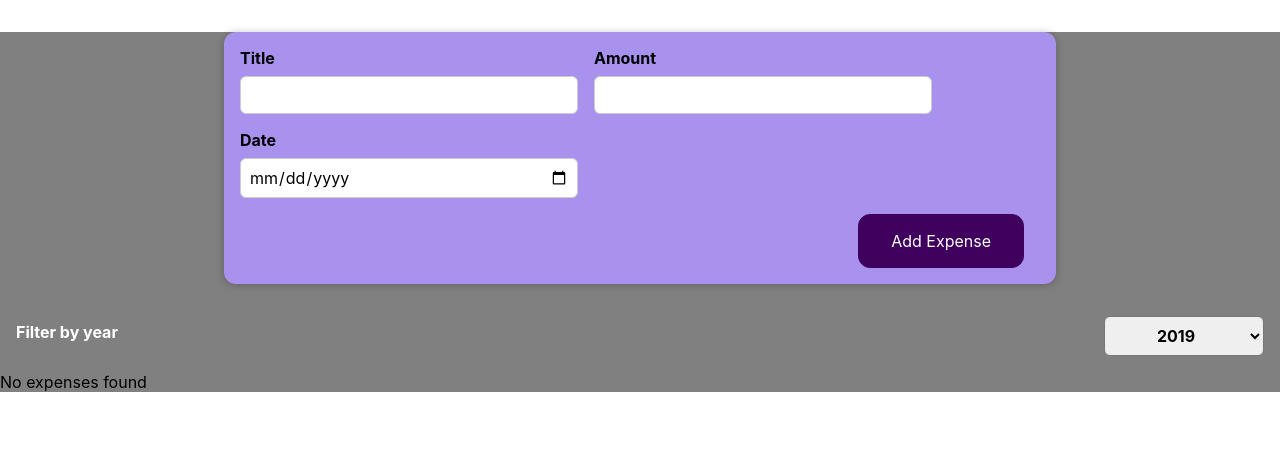
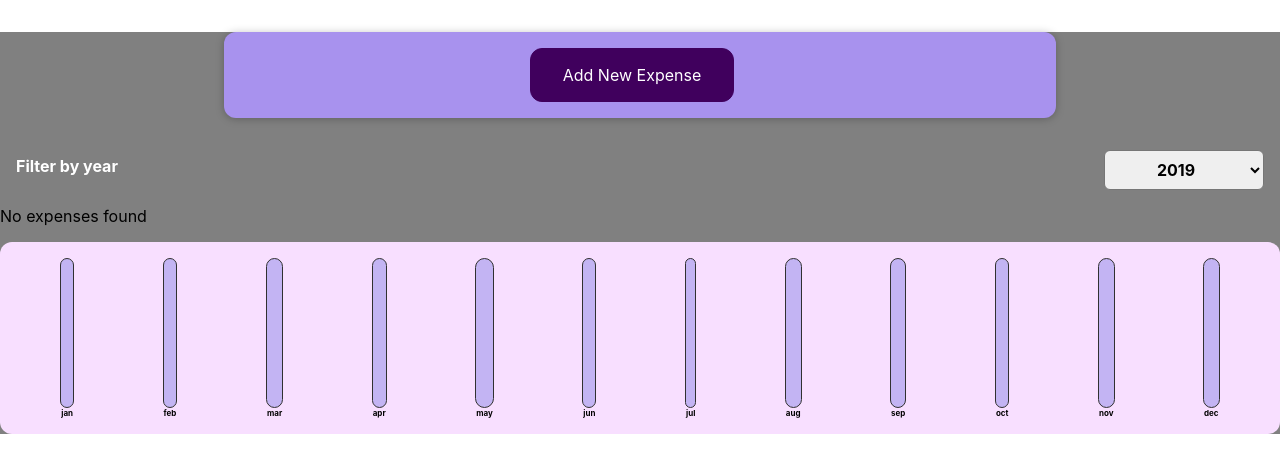
Before and after one commit to ThanushSiva/first-react-app, a React (Create React App) app: page / in a window 1280 px wide. Shown: the top 472 px of the page. Built offline with nearby package versions, Linux system fonts and the light colour scheme.

Commit message:
Charts and dynamic styles

```diff
--- a/src/components/ExpenseForm.js
+++ b/src/components/ExpenseForm.js
@@ -73,6 +73,7 @@ function ExpenseForm(props) {
                 </div>
             </div>
             <div className='new-expense__actions'>
+                <button type='reset' onClick={props.onCancel}>Cancel</button>
                 <button type='submit'>Add Expense</button>
             </div>
         </form>
--- a/src/components/Expenses.js
+++ b/src/components/Expenses.js
@@ -1,5 +1,6 @@
 import ExpenseItem from './ExpenseItem'
 import ExpenseFilter from './ExpenseFilter'
+import ExpensesChart from './ExpensesChart';
 import { useState } from 'react'
 
 function Expenses(props) {
@@ -19,7 +20,7 @@ function Expenses(props) {
                 filteredExpenses.length === 0 ? <p>No expenses found</p> : filteredExpenses.map((exp) => (
                     <ExpenseItem key={exp.id} title={exp.title} amount={exp.amount} date={exp.date} />)
                 )}
-
+            <ExpensesChart expenses={filteredExpenses}/>
             {/* <ExpenseItem title={expenses[0].title} amount={expenses[0].amount} date={expenses[0].date}></ExpenseItem>
             <ExpenseItem title={expenses[1].title} amount={expenses[1].amount} date={expenses[1].date}></ExpenseItem>
             <ExpenseItem title={expenses[2].title} amount={expenses[2].amount} date={expenses[2].date}></ExpenseItem>
--- /dev/null
+++ b/src/components/ExpensesChart.js
@@ -0,0 +1,29 @@
+import Chart from "./charts/Chart";
+
+const ExpensesChart = (props) => {
+    const chartDataPoints = [
+        { label: 'jan', value: 0 },
+        { label: 'feb', value: 0 },
+        { label: 'mar', value: 0 },
+        { label: 'apr', value: 0 },
+        { label: 'may', value: 0 },
+        { label: 'jun', value: 0 },
+        { label: 'jul', value: 0 },
+        { label: 'aug', value: 0 },
+        { label: 'sep', value: 0 },
+        { label: 'oct', value: 0 },
+        { label: 'nov', value: 0 },
+        { label: 'dec', value: 0 }
+    ];
+
+    for (const expense of props.expenses){
+        const expenseMonth = expense.date.getMonth();
+        chartDataPoints[expenseMonth].value += expense.amount;
+    }
+
+    return (
+        <Chart dataPoints={chartDataPoints}/>
+    );
+}
+
+export default ExpensesChart;
--- a/src/components/NewExpense.js
+++ b/src/components/NewExpense.js
@@ -1,7 +1,10 @@
 import ExpenseForm from './ExpenseForm';
+import { useState } from 'react';
 import './NewExpense.css'
 
 function NewExpense(props) {
+    const [toggle, setToggle] = useState(false)
+
     const saveExpenseDataHandler = (enteredExpenseDate) => {
         const expenseData = {
             id: Math.random().toString(),
@@ -10,10 +13,16 @@ function NewExpense(props) {
         // console.log(expenseData);
         props.onSaveExpenseData(expenseData);
     }
-
+    const formVisiblity = () => {
+        setToggle(!toggle)
+    }
+    const cancelToggle = () => {
+        setToggle(!toggle)
+    }
     return (
         <div className='new-expense'>
-            <ExpenseForm onSaveExpenseData={saveExpenseDataHandler} />
+            {toggle === true ?
+            <ExpenseForm onSaveExpenseData={saveExpenseDataHandler} onCancel={cancelToggle}/> : <button onClick={formVisiblity}>Add New Expense</button> }
         </div>
     );
 }
--- /dev/null
+++ b/src/components/charts/Chart.css
@@ -0,0 +1,9 @@
+.chart {
+    padding: 1rem;
+    border-radius: 12px;
+    background-color: #f8dfff;
+    text-align: center;
+    display: flex;
+    justify-content: space-around;
+    height: 10rem;
+}
--- /dev/null
+++ b/src/components/charts/Chart.js
@@ -0,0 +1,24 @@
+import './Chart.css'
+import ChartBar from './ChartBar';
+
+const Chart = (props) => {
+    const dataPointValues = props.dataPoints.map(dataPoint => dataPoint.value);
+    const totalMax = Math.max(...dataPointValues);
+
+    return (
+    <div className='chart'>
+        {
+            props.dataPoints.map(dataPoint => (
+                <ChartBar
+                    key={dataPoint.label}
+                    value={dataPoint.value}
+                    maxValue={null}
+                    label={dataPoint.label}
+                />
+            ))
+        }
+    </div>
+    );
+}
+
+export default Chart;
--- /dev/null
+++ b/src/components/charts/ChartBar.css
@@ -0,0 +1,30 @@
+.chart-bar {
+    height: 100%;
+    display: flex;
+    flex-direction: column;
+    align-items: center;
+}
+
+.chart-bar__inner {
+    height: 100%;
+    width: 100%;
+    border: 1px solid #313131;
+    border-radius: 12px;
+    background-color: #c3b4f3;
+    overflow: hidden;
+    display: flex;
+    flex-direction: column;
+    justify-content: flex-end;
+}
+
+.chart-bar__fill {
+    background-color: #4826b9;
+    width: 100%;
+    transition: all 0.3s ease-out;
+}
+
+.chart-bar__label {
+    font-weight: bold;
+    font-size: 0.5rem;
+    text-align: center;
+}
--- /dev/null
+++ b/src/components/charts/ChartBar.js
@@ -0,0 +1,20 @@
+import './ChartBar.css'
+
+const ChartBar = (props) => {
+    let barFillHeight = '0%';
+
+    if (props.maxValue > 0) {
+        barFillHeight = Math.round((props.value / props.maxValue) * 100) + '&';
+    }
+
+    return (
+        <div className='chart-bar'>
+            <div className='chart-bar__inner'>
+                <div className='chart-bar__fill' style={{ height: barFillHeight }}></div>
+            </div>
+            <div className='chart-bar__label'>{props.label}</div>
+        </div>
+    );
+}
+
+export default ChartBar;
```
